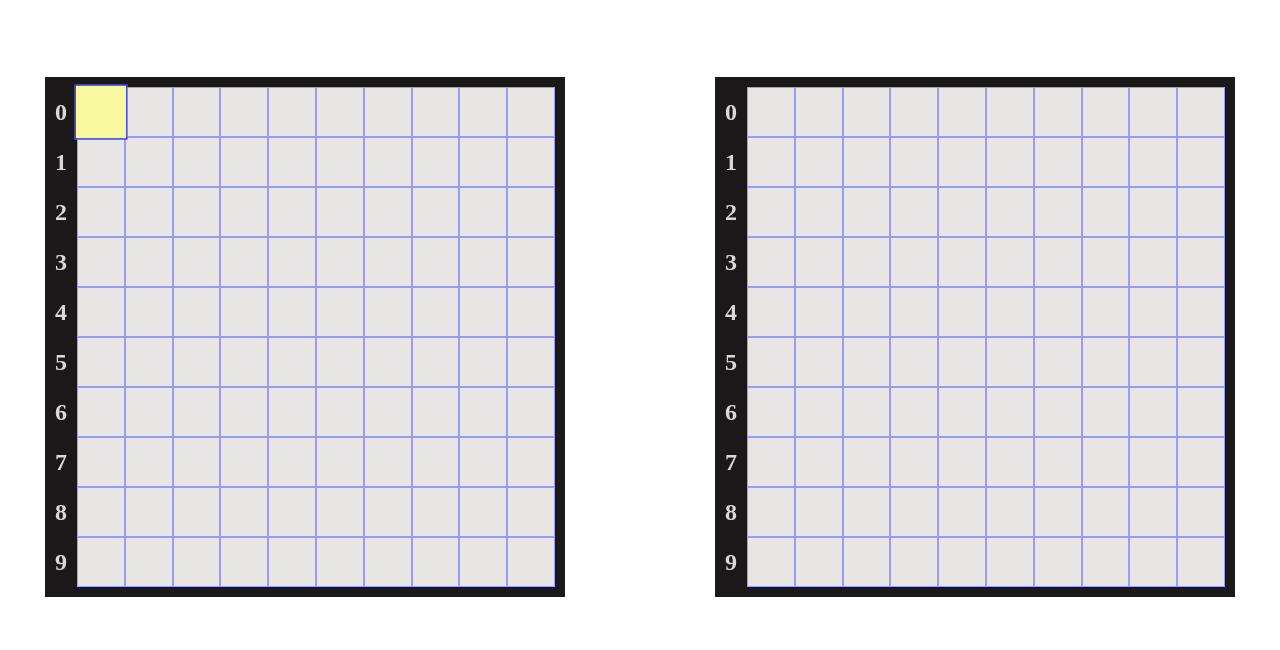
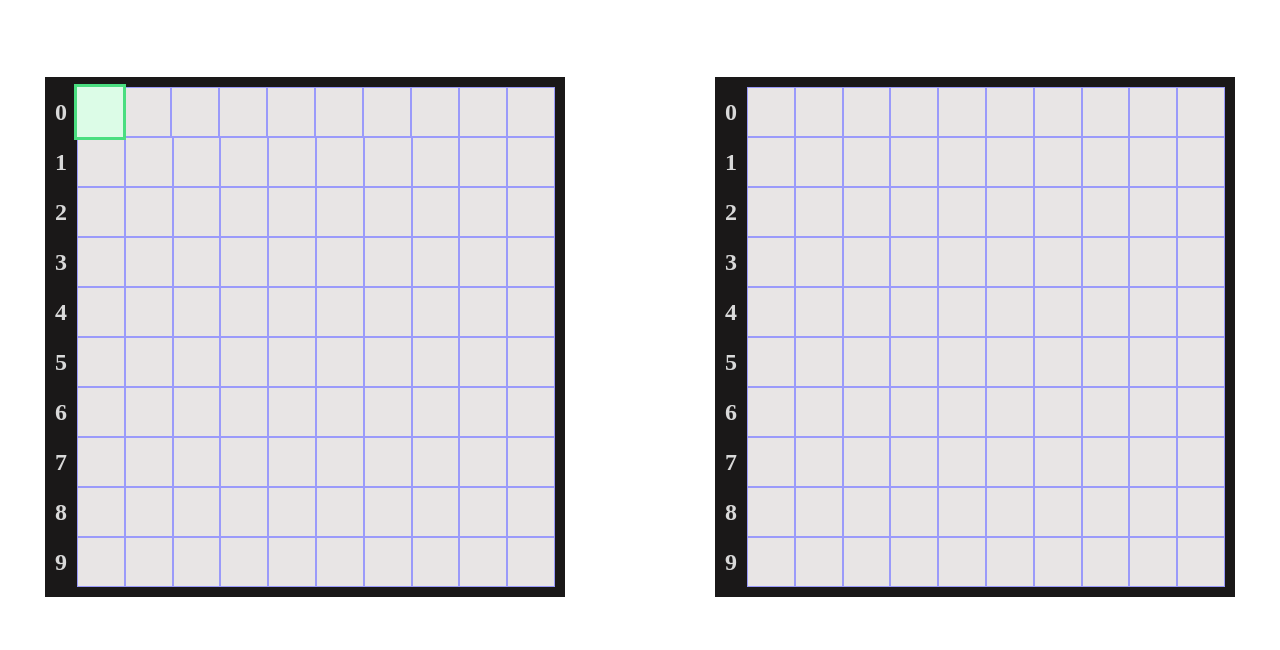
Before and after one commit to WillAvatec/battleship, a website built with webpack: page dist/index.html in a window 1280 px wide. In both pictures the pointer is over the element 100 px from the left and 202 px from the top of the page. Shown: the part 90-740 px from the top of the page. Built offline with nearby package versions, Linux system fonts and the light colour scheme.

Commit message:
Activate hover styles only if :empty

```diff
--- a/src/styles.css
+++ b/src/styles.css
@@ -75,21 +75,23 @@ h1{
 }
 
 .cells {
-    flex-grow: 1;
+    flex: 1;
     height: 50px;
     background-color: #e8e5e5;
     border: .5px solid rgb(154, 154, 250);
-    display: flex;
+    display: inline-flex;
     justify-content: center;
     align-items: center;
     font-weight: 600;
+    font-size: 3rem;
 }
 
 
 
-.cells:hover {
-    transform: scale(1.1);
-    background-color: #f8f89e;
-    border-color: #00f;
+.cells:hover:empty {
+    border: none;
+    transform: scale(1);
+    background-color: #dcfce7;
+    outline: 3px solid #4ade80;
     cursor: pointer;
 }
```
